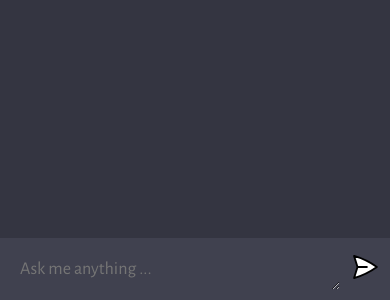
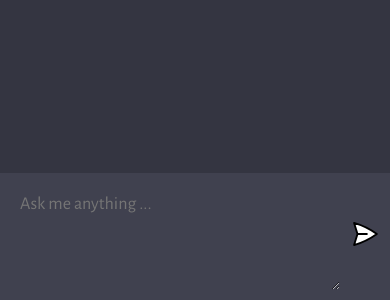
Before and after one commit to Protech317/chatGPT-3, a website built with Vite: page client/index.html in a window 390 px wide. Shown: the part 544-844 px from the top of the page. Built offline with nearby package versions, Linux system fonts and the light colour scheme.

Commit message:
changed mobile style

```diff
--- a/client/style.css
+++ b/client/style.css
@@ -113,7 +113,7 @@ body {
 }
 
 form {
-  width: 100%;
+  width: 100vw;
   max-width: 1280px;
   margin: 0 auto;
   padding: 10px;
@@ -148,3 +148,11 @@ form img {
   width: 30px;
   height: 30px;
 }
+
+
+@media screen and (max-width: 700px) {
+
+  form {
+    height: 15vh;
+  }
+}
```
